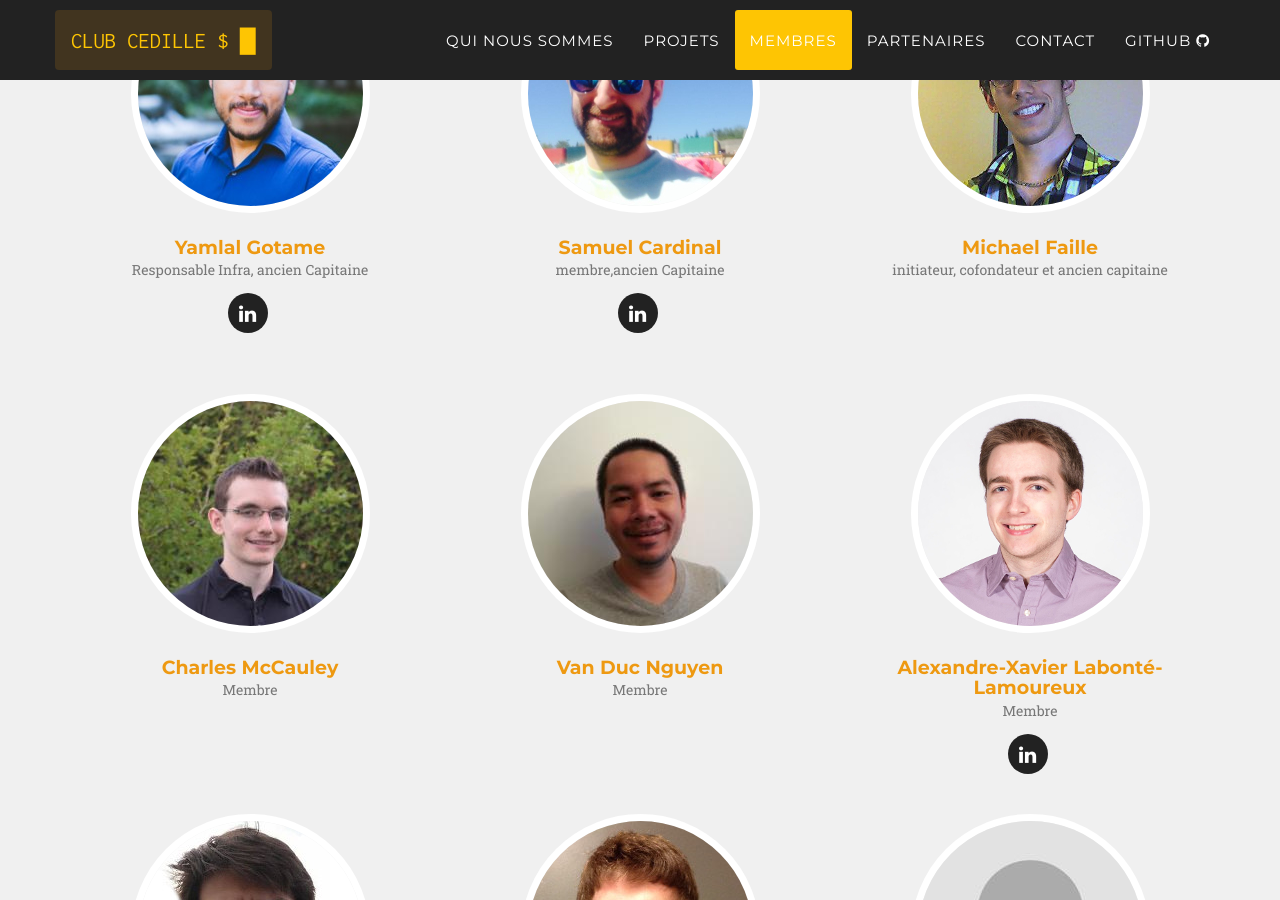
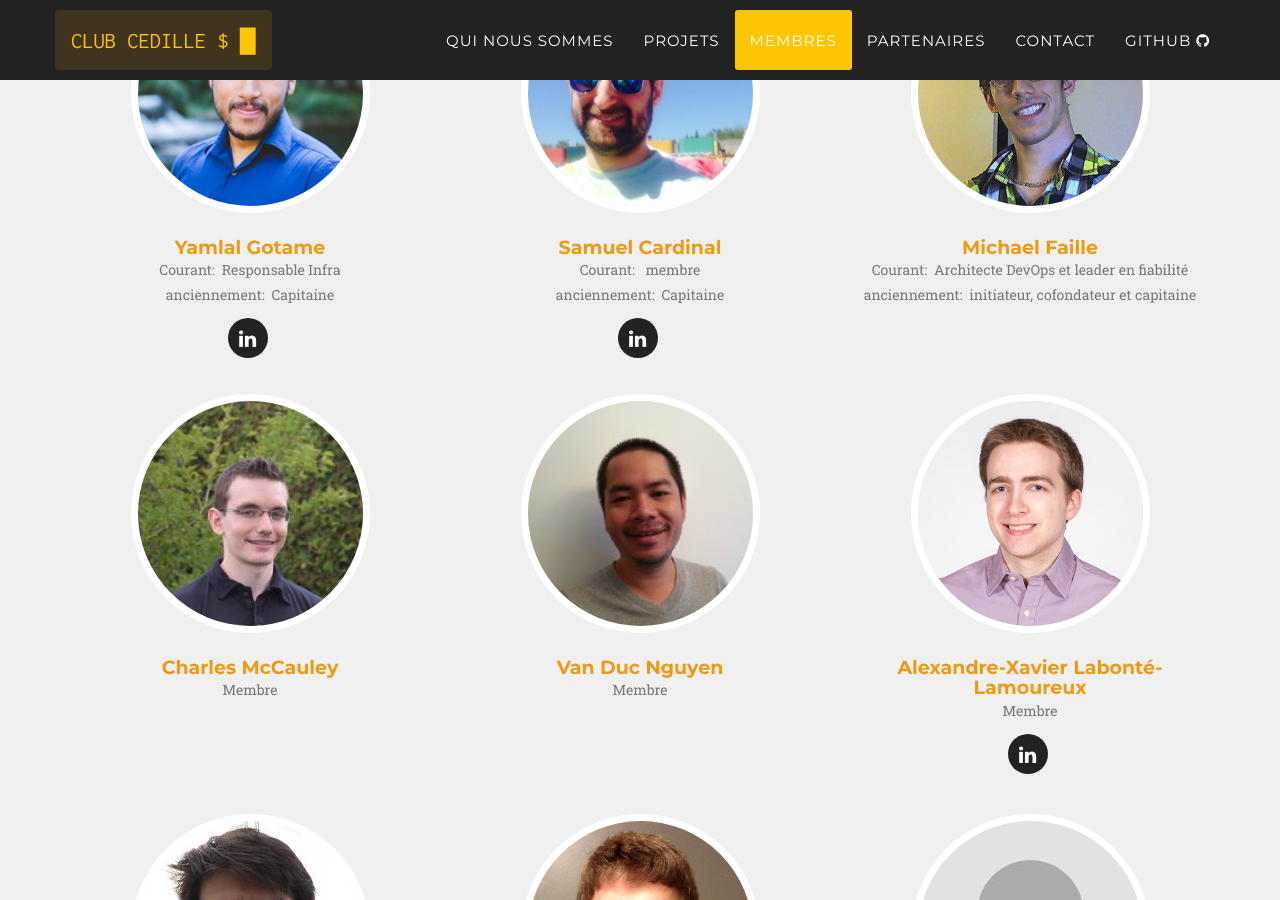
Before and after one commit to ClubCedille/clubcedille.github.io, a Jekyll site: the page built from index.html, in a window 1280 px wide and 900 px high, scrolled down 4588 px. Built offline with Jekyll 4.4.1, drawn with Linux system fonts in a browser that asks for light colours; some web fonts are replaced.

Commit message:
modifier position

```diff
--- a/_data/fr/members.yml
+++ b/_data/fr/members.yml
@@ -5,7 +5,7 @@ currentDescription: "Voici notre équipe"
 footer: "Et d'autres sont à venir!"
 
 people:
-  Lydia:
+  lydia:
     name: Lydia Akrour
     email:
     position: Capitaine
@@ -21,7 +21,7 @@ people:
     ancien: false
     social:
 
-  Mauricio:
+  mauricio:
     name: Mauricio Figueroa
     email:
     position: Trésorier
@@ -32,7 +32,8 @@ people:
   batman:
     name: Yamlal Gotame
     email: yamugotame@gmail.com
-    position: Responsable Infra, ancien Capitaine
+    position: Courant:&nbsp;&nbsp;Responsable Infra <br>
+              anciennement:&nbsp;&nbsp;Capitaine
     pic: batman
     ancien: false
     social:
@@ -42,7 +43,8 @@ people:
   samuel:
     name: Samuel Cardinal
     email: samdidos@gmail.com
-    position: membre,ancien Capitaine
+    position: Courant:&nbsp;&nbsp; membre <br>
+              anciennement:&nbsp;&nbsp;Capitaine
     pic: samuel
     ancien: false
     social:
@@ -52,7 +54,8 @@ people:
   michael:
     name: Michael Faille
     email: michael.faille.1@ens.etsmtl.ca
-    position: initiateur, cofondateur et ancien capitaine
+    position: Courant:&nbsp;&nbsp;Architecte DevOps et leader en fiabilité <br>
+              anciennement:&nbsp;&nbsp;initiateur, cofondateur et capitaine
     pic: michael
     ancien: false
 
```
